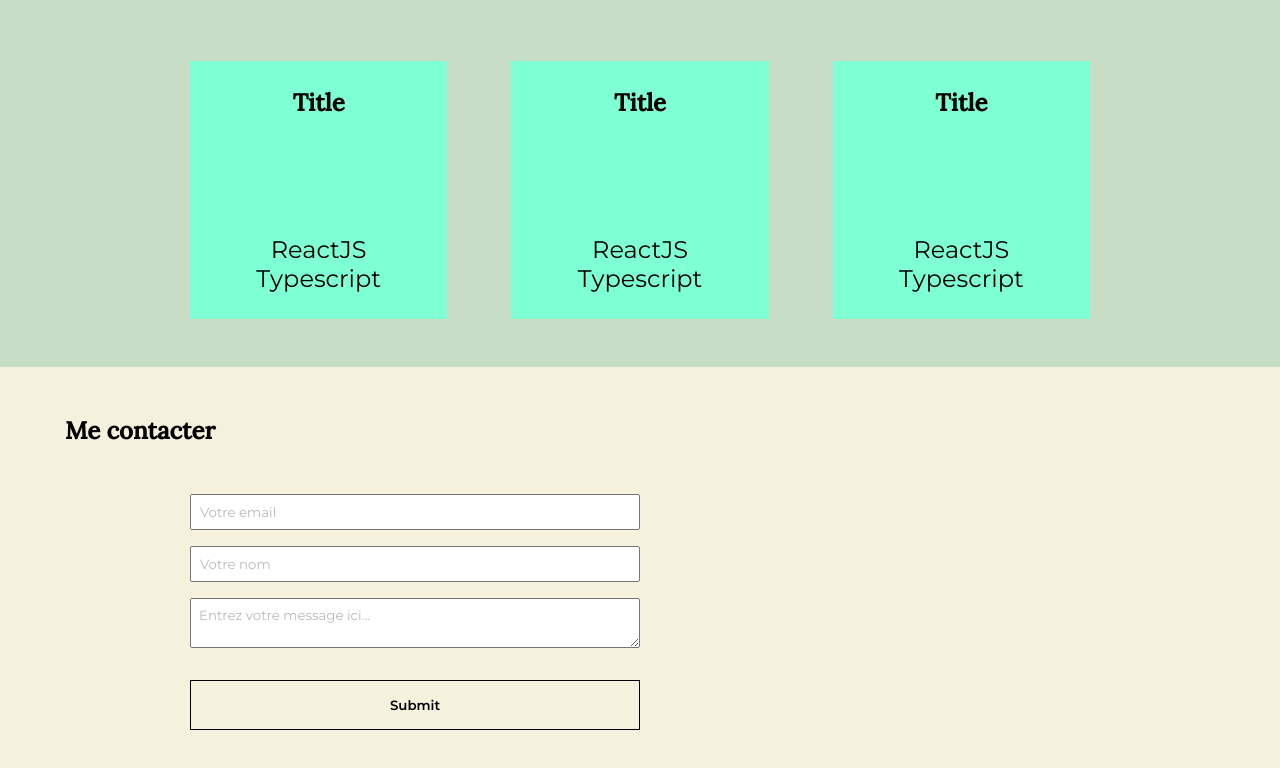
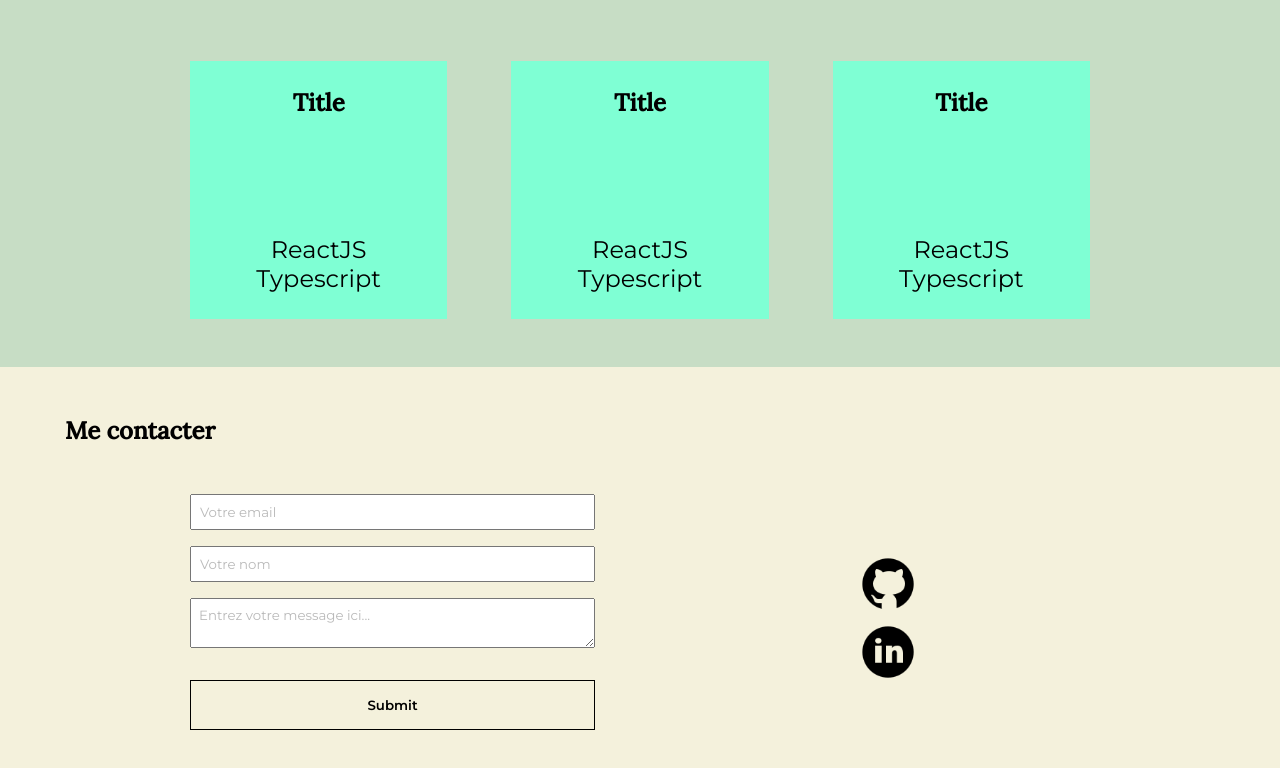
Before and after one commit to maxx0uu/maxx0uu.github.io, a plain HTML site: page index.html in a window 1280 px wide. Shown: the part 1828-2596 px from the top of the page. Drawn offline with Linux system fonts and the light colour scheme.

Commit message:
Add contact section with links

```diff
--- a/index.html
+++ b/index.html
@@ -141,29 +141,41 @@
 				<div class="container">
 					<h3>Me contacter</h3>
 					<div class="wrapper">
-						<form action="https://mailthis.to/max.cttn@gmail.com" method="POST">
-							<input type="email" name="_replyto" placeholder="Votre email" />
+						<form
+							method="post"
+							action="https://forms.un-static.com/forms/81b7b571e759aa0da27fd0885caaccf0d92a02de"
+						>
+							<input type="email" name="email" placeholder="Votre email" />
 							<input type="text" name="name" placeholder="Votre nom" />
 							<textarea
 								name="message"
 								placeholder="Entrez votre message ici..."
 							></textarea>
 							<input
-								type="hidden"
-								name="_subject"
-								value="Contact via le portfolio"
-							/>
-							<input
-								type="hidden"
-								name="_after"
-								value="https://maxx0uu.github.io/"
-							/>
-							<input
 								type="submit"
 								placeholder="Envoyer votre message"
 								class="cta"
 							/>
 						</form>
+						<div class="socials">
+							<a
+								href="https://github.com/maxx0uu"
+								target="_blank"
+								class="social-link"
+							>
+								<img src="./assets/icons8-github-90.png" alt="GitHub" />
+							</a>
+							<a
+								href="https://www.linkedin.com/in/maximecottin/"
+								target="_blank"
+								class="social-link"
+							>
+								<img
+									src="./assets/icons8-linkedin-entouré-90.png"
+									alt="Linkedin"
+								/>
+							</a>
+						</div>
 					</div>
 				</div>
 			</section>
--- a/styles/_partials/contact.scss
+++ b/styles/_partials/contact.scss
@@ -1,3 +1,10 @@
+#contact {
+	.wrapper {
+		display: flex;
+		flex-direction: column;
+	}
+}
+
 form {
 	display: flex;
 	flex-direction: column;
@@ -12,8 +19,38 @@ form {
 	}
 }
 
-@media (min-width: 768px) {
-	form {
-		width: 50%;
+.socials {
+	display: flex;
+	justify-content: flex-end;
+	padding-top: 1rem;
+}
+
+.social-link {
+	img {
+		width: 2rem;
 	}
 }
+
+@media (min-width: 768px) {
+	#contact {
+		.wrapper {
+			flex-direction: row;
+			justify-content: space-between;
+			align-items: center;
+		}
+	}
+	form {
+		width: 45%;
+	}
+	.socials {
+		width: 45%;
+		flex-direction: column;
+		justify-content: center;
+		align-items: center;
+	}
+	.social-link {
+		img {
+			width: 4rem;
+		}
+	}
+}
```
Also changed, not shown: assets/icons8-github-90.png (added), assets/icons8-linkedin-entouré-90.png (added), styles/globals.css, 1 other file.
